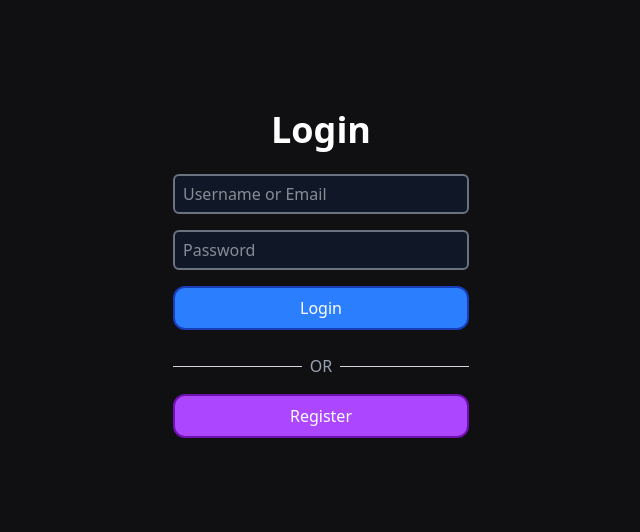
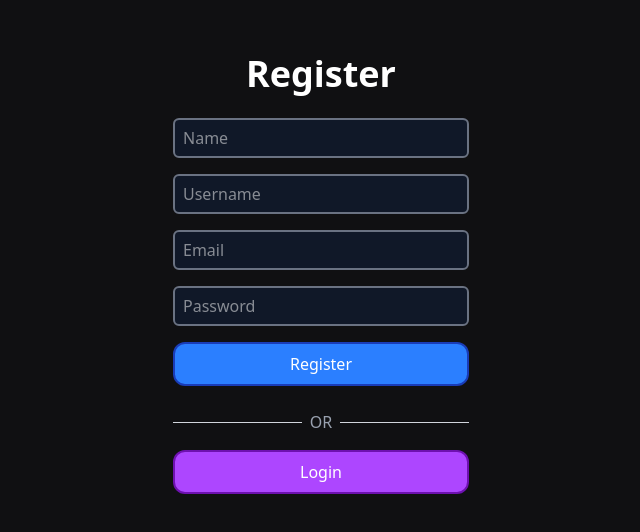
Before and after one commit to Yashxp1/SocialBird, a React (Vite) app in the folder client/: page /register in a window 1280 px wide. Shown: the part 134-666 px from the top of the page, without its empty margins (319-959 px from the left). Built offline with nearby package versions, Linux system fonts and the light colour scheme.

Commit message:
Routes setup

```diff
--- a/client/src/App.tsx
+++ b/client/src/App.tsx
@@ -1,11 +1,27 @@
+import { createBrowserRouter, RouterProvider } from 'react-router-dom';
 import Register from './pages/Register';
 import Login from './pages/Login';
+import Home from './pages/Home';
+
+const router = createBrowserRouter([
+  {
+    element: <Home />,
+    path: '/',
+  },
+  {
+    element: <Register />,
+    path: '/register',
+  },
+  {
+    element: <Login />,
+    path: '/login',
+  },
+]);
 
 const App = () => {
   return (
-    <div className='bg-[#101012] h-screen'>
-      {/* <Register /> */}
-      <Login/>
+    <div className="bg-[#101012] h-screen">
+    <RouterProvider router={router} />
     </div>
   );
 };
--- /dev/null
+++ b/client/src/pages/Home.tsx
@@ -0,0 +1,9 @@
+
+
+const Home = () => {
+  return (
+    <div>Home</div>
+  )
+}
+
+export default Home
--- a/client/src/pages/Login.tsx
+++ b/client/src/pages/Login.tsx
@@ -1,5 +1,6 @@
 import Button from '../components/Button';
 import Input from '../components/Input';
+import { Link } from 'react-router-dom';
 
 const Login = () => {
   return (
@@ -26,7 +27,7 @@
             <span className="mx-2 text-gray-400">OR</span>
             <div className="flex-grow border-t border-gray-300" />
           </div>
-
+          <Link to={'/register'}>
             <Button
               label={'Register'}
               type={'button'}
@@ -34,6 +35,7 @@
               disabled={false}
               onClick={() => console.log('Clicked')}
             />
+          </Link>
         </div>
       </div>
     </div>
--- a/client/src/pages/Register.tsx
+++ b/client/src/pages/Register.tsx
@@ -1,5 +1,6 @@
 import Button from '../components/Button';
 import Input from '../components/Input';
+import { Link } from 'react-router-dom';
 
 const Register = () => {
   return (
@@ -28,7 +29,7 @@
             <span className="mx-2 text-gray-400">OR</span>
             <div className="flex-grow border-t border-gray-300" />
           </div>
-
+          <Link to={'/Login'}>
             <Button
               label={'Login'}
               type={'button'}
@@ -36,6 +37,7 @@
               disabled={false}
               onClick={() => console.log('Clicked')}
             />
+          </Link>
         </div>
       </div>
     </div>
```
Lines whose indentation alone changed are shown as unchanged.
